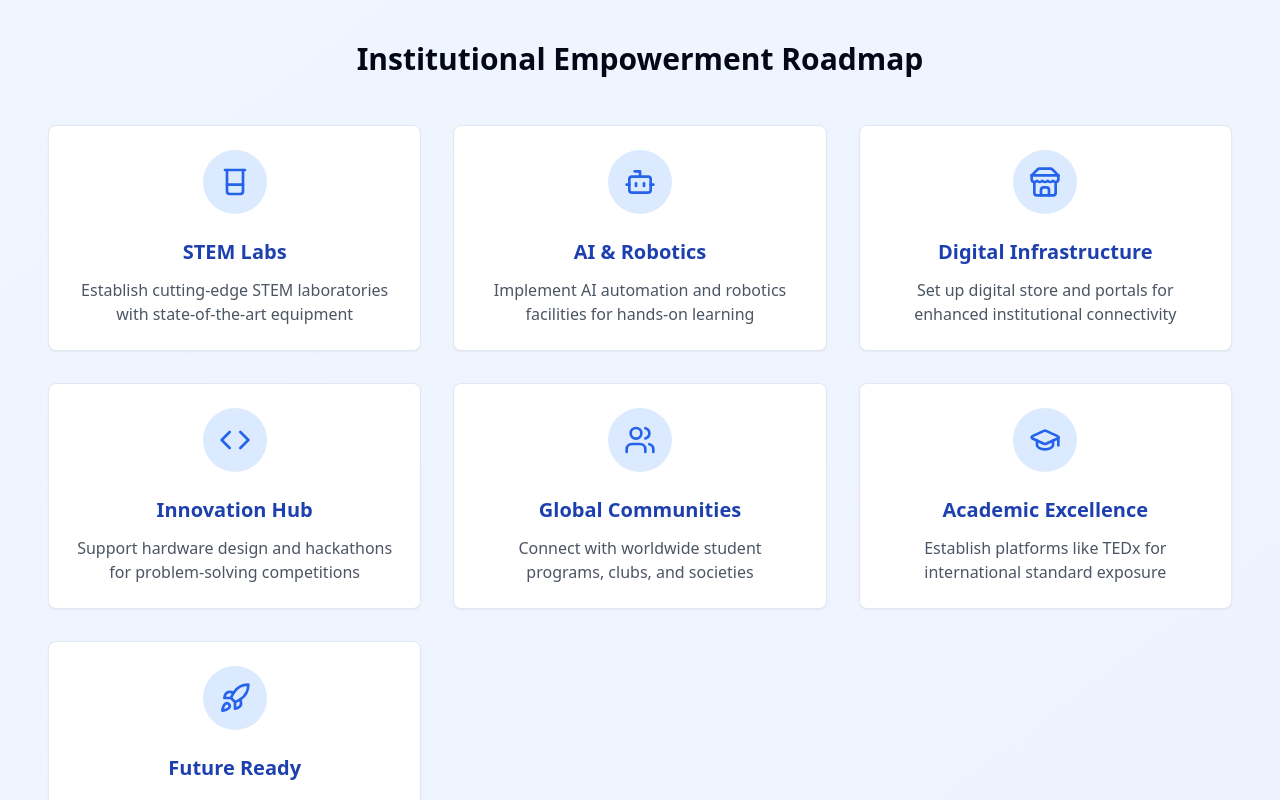
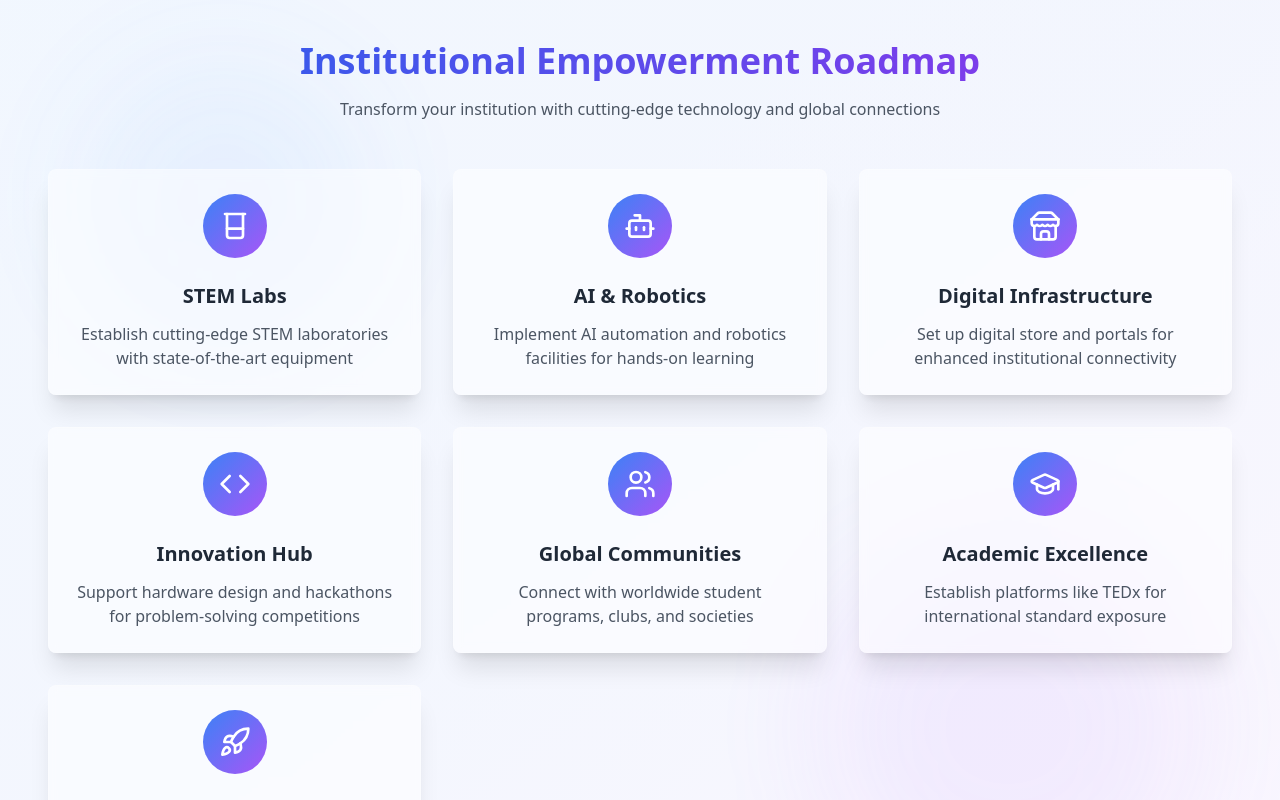
Before and after one commit to Lakshh-187/uniford-institute-connect-hub, a React (Vite) app: page / in a window 1280 px wide. Shown: the part 1420-2220 px from the top of the page. Built offline with nearby package versions, Linux system fonts and the light colour scheme.

Commit message:
Refactor: Apply modern UI/UX theme
Apply a modern, interactive, and attractive UI/UX theme to all components.

```diff
--- a/src/components/RoadmapSection.tsx
+++ b/src/components/RoadmapSection.tsx
@@ -50,28 +50,49 @@ const roadmapItems = [
 
 const RoadmapSection = () => {
   return (
-    <section className="py-16 px-4 bg-gradient-to-br from-blue-50 to-indigo-50">
-      <div className="container mx-auto">
-        <h2 className="text-3xl font-bold text-center mb-12">
+    <section className="py-16 px-4 relative overflow-hidden">
+      {/* Background with modern gradient */}
+      <div className="absolute inset-0 bg-gradient-to-br from-blue-50/80 via-indigo-50/60 to-purple-50/80" />
+
+      {/* Floating orbs for dynamic background */}
+      <div className="absolute top-20 left-20 w-72 h-72 bg-blue-400/10 rounded-full blur-3xl animate-pulse" />
+      <div className="absolute bottom-20 right-20 w-96 h-96 bg-purple-400/10 rounded-full blur-3xl animate-pulse delay-700" />
+
+      <div className="container mx-auto relative">
+        <h2 className="text-4xl font-bold text-center mb-4 bg-gradient-to-r from-blue-600 to-purple-600 bg-clip-text text-transparent">
           Institutional Empowerment Roadmap
         </h2>
+        <p className="text-gray-600 text-center mb-12 max-w-2xl mx-auto">
+          Transform your institution with cutting-edge technology and global connections
+        </p>
+
         <div className="grid grid-cols-1 md:grid-cols-2 lg:grid-cols-3 gap-8">
           {roadmapItems.map((item, index) => (
             <Card
               key={index}
-              className="transform transition-all duration-300 hover:scale-105 hover:shadow-xl"
+              className="relative group backdrop-blur-sm bg-white/50 border border-white/20 shadow-xl
+                       transform transition-all duration-300 hover:scale-105 hover:shadow-2xl
+                       hover:bg-gradient-to-br hover:from-blue-50 hover:to-purple-50"
             >
               <CardContent className="p-6 flex flex-col items-center text-center">
-                <div className="mb-6 p-4 rounded-full bg-blue-100">
-                  <item.icon className="w-8 h-8 text-blue-600" />
+                <div className="mb-6 p-4 rounded-full bg-gradient-to-br from-blue-500 to-purple-500
+                              text-white transform transition-transform duration-300
+                              group-hover:scale-110 group-hover:rotate-6">
+                  <item.icon className="w-8 h-8" />
                 </div>
-                <h3 className="text-xl font-semibold mb-3 text-blue-800">
+                <h3 className="text-xl font-semibold mb-3 text-gray-800 group-hover:text-blue-700
+                             transition-colors duration-300">
                   {item.title}
                 </h3>
-                <p className="text-gray-600">
+                <p className="text-gray-600 group-hover:text-gray-700 transition-colors duration-300">
                   {item.description}
                 </p>
               </CardContent>
+
+              {/* Decorative corner gradient */}
+              <div className="absolute -bottom-2 -right-2 w-24 h-24 bg-gradient-to-br from-blue-400/20
+                            to-purple-400/20 rounded-full blur-xl opacity-0 group-hover:opacity-100
+                            transition-opacity duration-300" />
             </Card>
           ))}
         </div>
```
